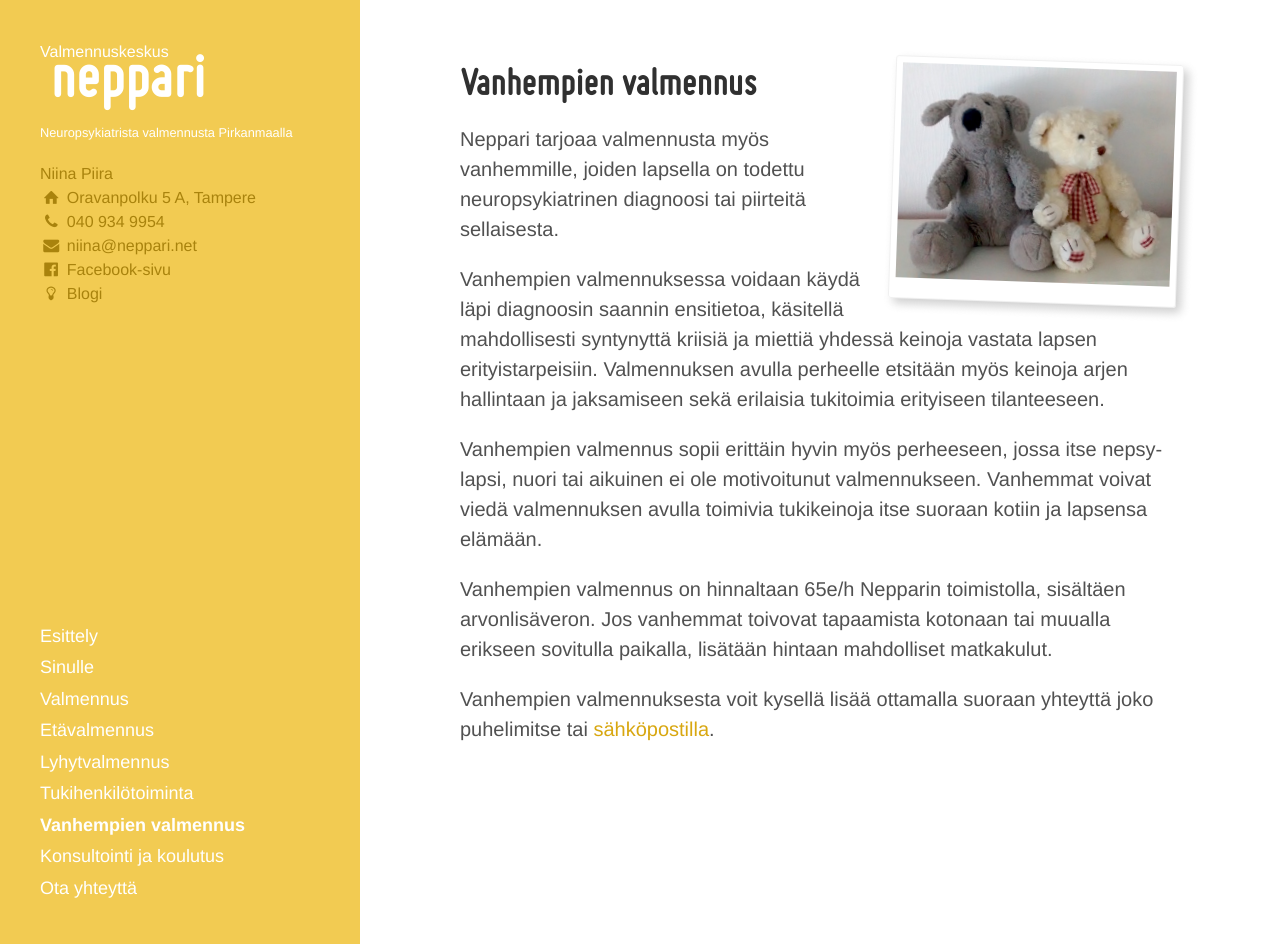
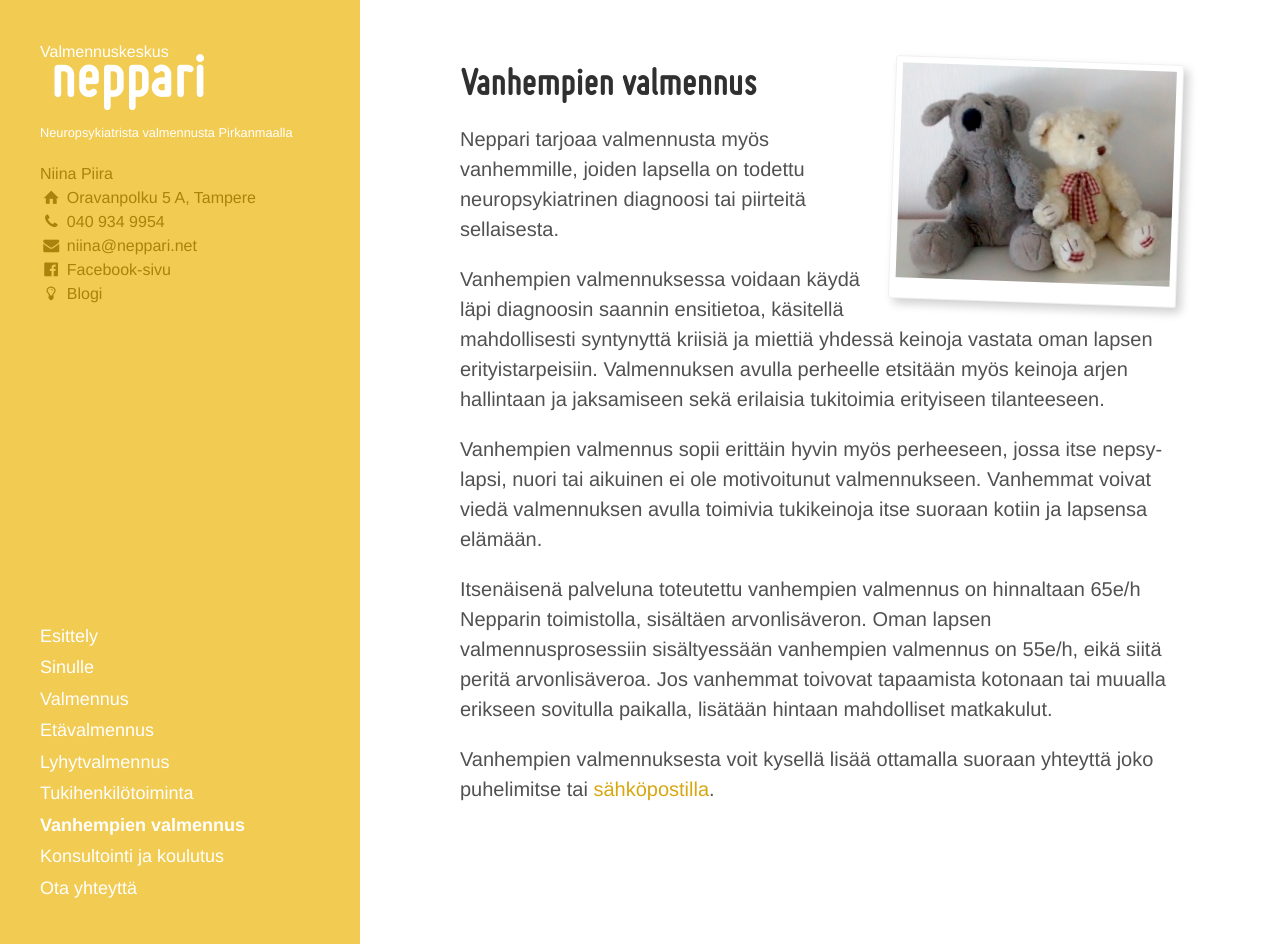
Before and after one commit to niinapiira/neppari.net, a Jekyll site: the page built from vanhempien-valmennus.md, in a window 1280 px wide and 944 px high. Built offline with Jekyll 4.4.1, drawn with Linux system fonts in a browser that asks for light colours.

Commit message:
oman lapsen, ja lapsen valmennusprosessiin sisältyvä hinta

```diff
--- a/vanhempien-valmennus.md
+++ b/vanhempien-valmennus.md
@@ -15,12 +15,15 @@ polaroid: ""
 
 
 
+
 Neppari tarjoaa valmennusta myös vanhemmille, joiden lapsella on todettu neuropsykiatrinen diagnoosi tai piirteitä sellaisesta.
 
-Vanhempien valmennuksessa voidaan käydä läpi diagnoosin saannin ensitietoa, käsitellä mahdollisesti syntynyttä kriisiä ja miettiä yhdessä keinoja vastata lapsen erityistarpeisiin. Valmennuksen avulla perheelle etsitään myös keinoja arjen hallintaan ja jaksamiseen sekä erilaisia tukitoimia erityiseen tilanteeseen.
+Vanhempien valmennuksessa voidaan käydä läpi diagnoosin saannin ensitietoa, käsitellä mahdollisesti syntynyttä kriisiä ja miettiä yhdessä keinoja vastata oman lapsen erityistarpeisiin. Valmennuksen avulla perheelle etsitään myös keinoja arjen hallintaan ja jaksamiseen sekä erilaisia tukitoimia erityiseen tilanteeseen.
 
 Vanhempien valmennus sopii erittäin hyvin myös perheeseen, jossa itse nepsy-lapsi, nuori tai aikuinen ei ole motivoitunut valmennukseen. Vanhemmat voivat viedä valmennuksen avulla toimivia tukikeinoja itse suoraan kotiin ja lapsensa elämään.
 
-Vanhempien valmennus on hinnaltaan 65e/h Nepparin toimistolla, sisältäen arvonlisäveron. Jos vanhemmat toivovat tapaamista kotonaan tai muualla erikseen sovitulla paikalla, lisätään hintaan mahdolliset matkakulut.
+Itsenäisenä palveluna toteutettu vanhempien valmennus on hinnaltaan 65e/h Nepparin toimistolla, sisältäen arvonlisäveron.
+Oman lapsen valmennusprosessiin sisältyessään vanhempien valmennus on 55e/h, eikä siitä peritä arvonlisäveroa.
+Jos vanhemmat toivovat tapaamista kotonaan tai muualla erikseen sovitulla paikalla, lisätään hintaan mahdolliset matkakulut.
 
 Vanhempien valmennuksesta voit kysellä lisää ottamalla suoraan yhteyttä joko puhelimitse tai [sähköpostilla](/ota-yhteytta).
```
